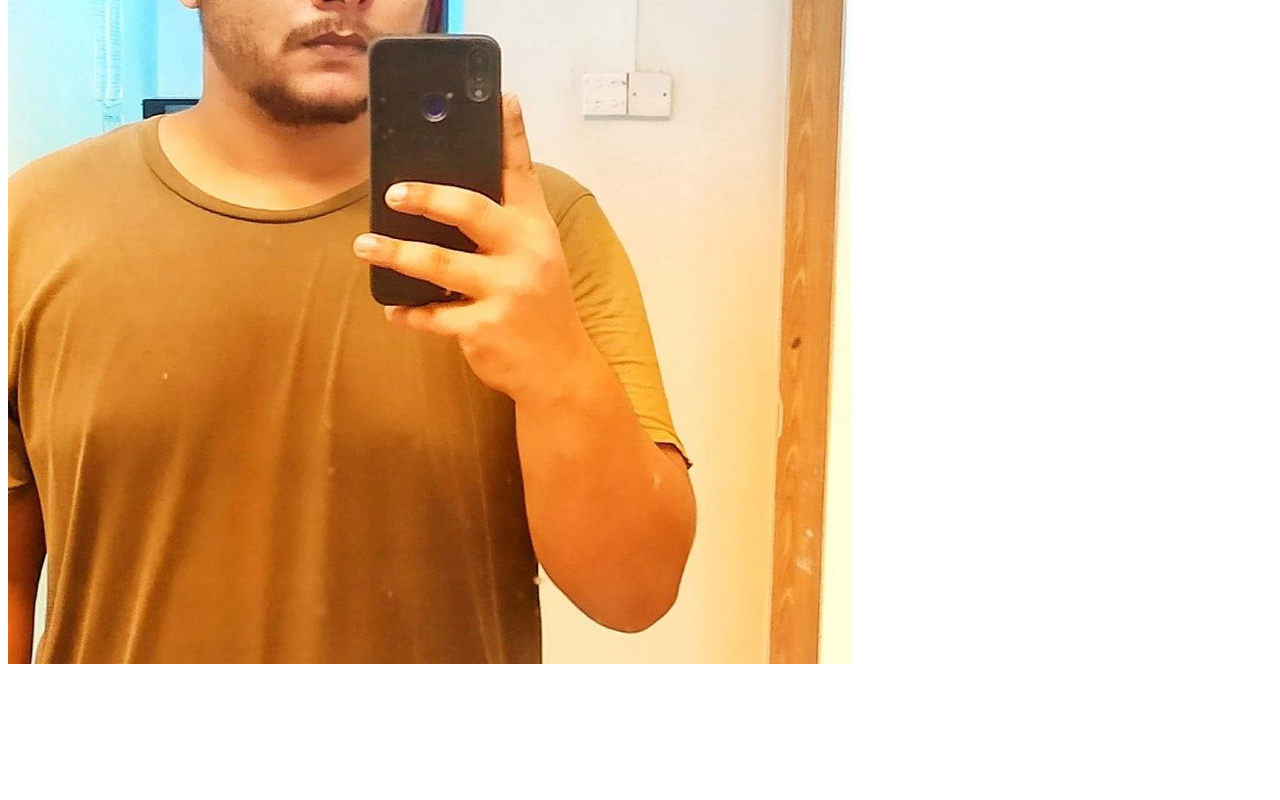
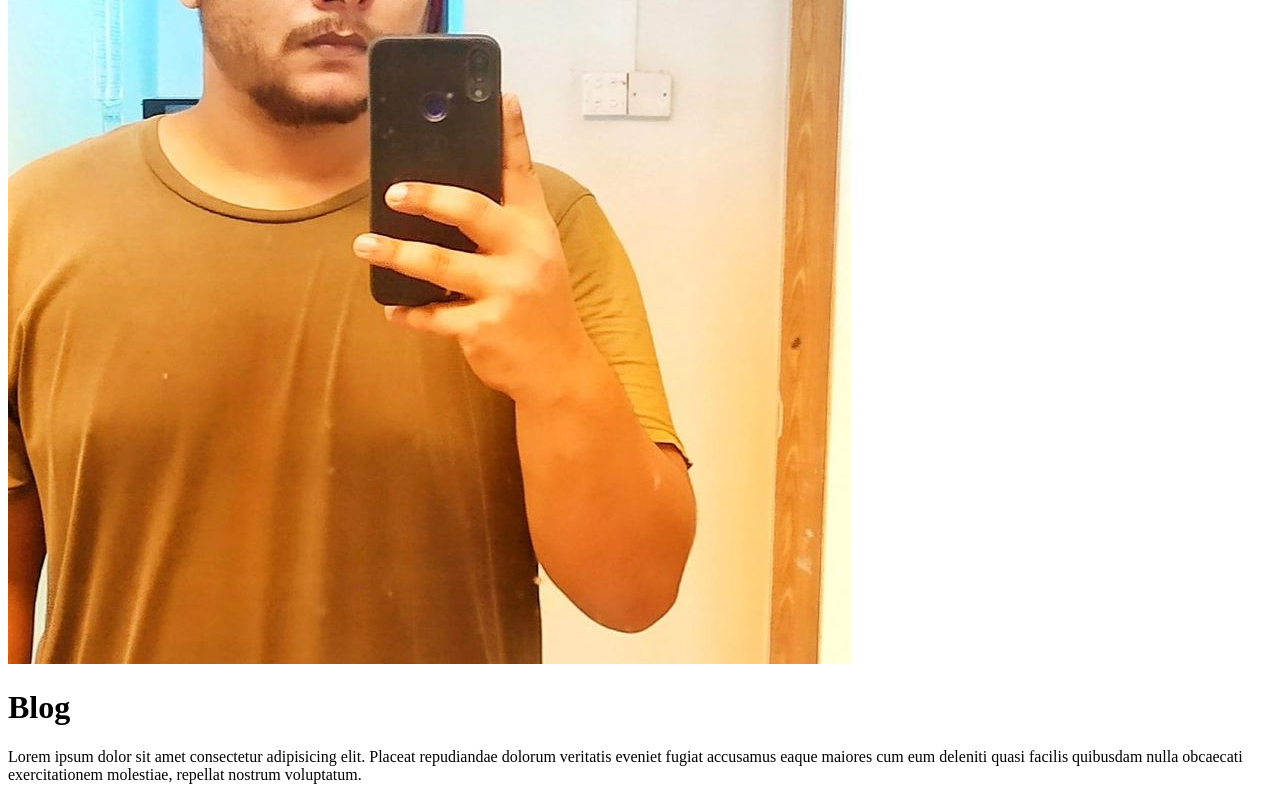
Before and after one commit to ShaahFardin/practice, a plain HTML site: page index.html in a window 1280 px wide. Shown: the part 2522-3322 px from the top of the page. Before the commit the page ends 3198 px from the top, so only its background shows below. Drawn offline with Linux system fonts and the light colour scheme.

Commit message:
blog added

```diff
--- a/index.html
+++ b/index.html
@@ -11,5 +11,9 @@
     <p>Lorem ipsum dolor sit amet, consectetur adipisicing elit. Blanditiis quo soluta sapiente, sit nam numquam reprehenderit quod ea rerum repellat quibusdam sed ipsam culpa magnam corporis! Recusandae sed numquam nisi!</p>
     <img id="pic" src="fardin.jpg" alt="">
     <img src="fardin.jpg" alt="fardin">
+    <div>
+        <h1>Blog</h1>
+        <p>Lorem ipsum dolor sit amet consectetur adipisicing elit. Placeat repudiandae dolorum veritatis eveniet fugiat accusamus eaque maiores cum eum deleniti quasi facilis quibusdam nulla obcaecati exercitationem molestiae, repellat nostrum voluptatum.</p>
+    </div>
 </body>
 </html>
```
